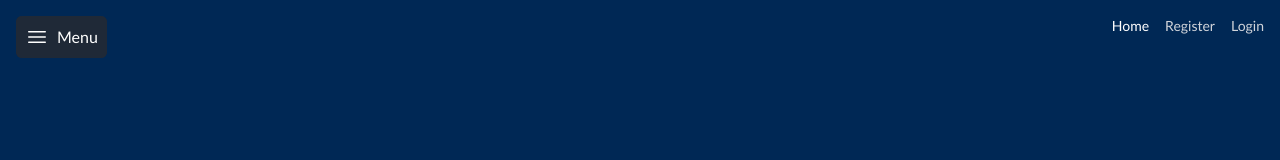
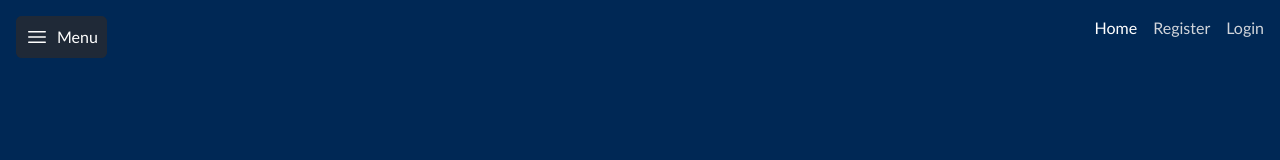
Before and after one commit to shaharloantz/Fracture-Capture, a React (Vite) app in the folder client/: page / in a window 1280 px wide. Shown: the top 160 px of the page. Built offline with nearby package versions, Linux system fonts and the light colour scheme; no server answers.

Commit message:
Update Navbar.jsx

```diff
--- a/client/src/component/Navbar.jsx
+++ b/client/src/component/Navbar.jsx
@@ -40,8 +40,8 @@ export default function Navbar({ isAuthenticated, handleLogout }) {
                         to={item.href}
                         onClick={(event) => handleNavigationClick(event, item)}
                         className={classNames(
-                            location.pathname === item.href ? 'text-white' : 'text-gray-300 hover:text-white',
-                            'text-sm font-medium'
+                            location.pathname === item.href ? 'text-white' : 'text-gray-300 hover:text-gray',
+                            'text-m font-medium'
                         )}
                     >
                         {item.name}
```
